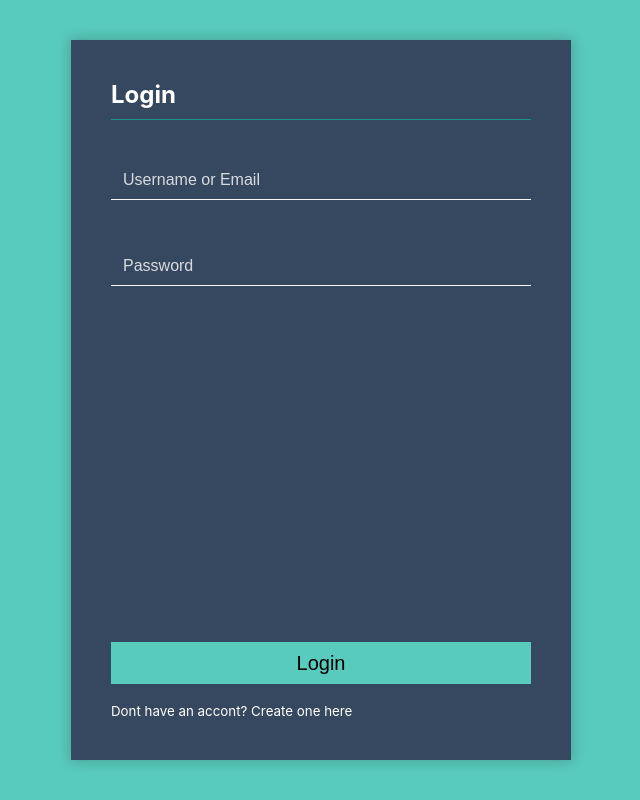
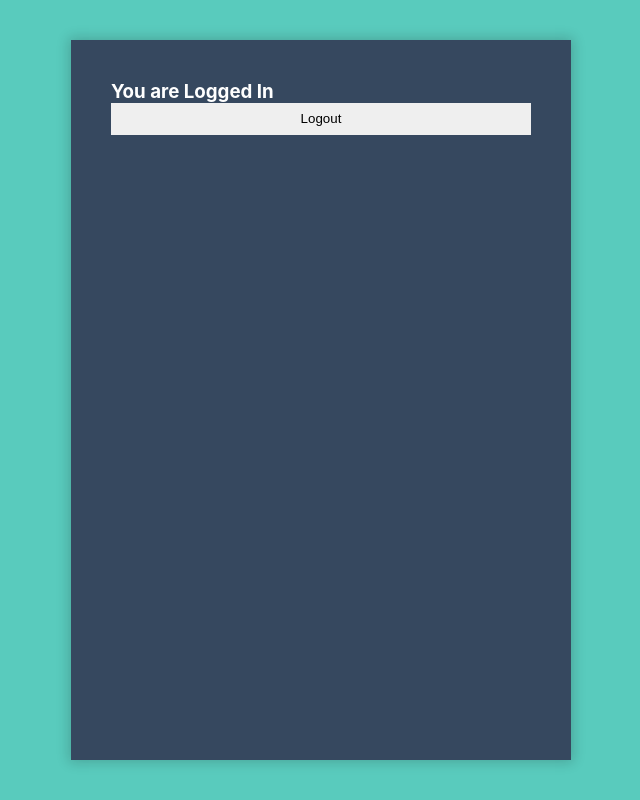
Before and after one commit to RichardHpa/module-planner-tool, a React (Create React App) app: page / in a window 1280 px wide. Shown: the whole page, without its empty margins (319-959 px from the left). Built offline with nearby package versions, Linux system fonts and the light colour scheme.

Commit message:
added login and logout state and added basic login and logout button, need to connect with server

```diff
--- a/src/App.js
+++ b/src/App.js
@@ -6,15 +6,22 @@ import {
 } from "react-router-dom";
 import './App.css';
 
+import {useSelector, useDispatch} from 'react-redux';
+
 import Authentication from './Components/Authentication';
+import Home from './Components/Home';
 
 function App() {
+
+    const isLoggedIn = useSelector(state => state.isLogged);
+    const dispatch = useDispatch();
+
     return (
         <Router>
             <div className="App">
                 <Switch>
                     <Route path="/">
-              <Authentication />
+                        { !isLoggedIn ? <Authentication /> : <Home/> }
                     </Route>
                 </Switch>
             </div>
--- a/src/Components/Authentication/index.js
+++ b/src/Components/Authentication/index.js
@@ -1,57 +1,39 @@
-import React, { Component } from 'react';
+import React, { Component, useState } from 'react';
 import './authentication.scss';
-import axios from 'axios';
 
-import {useSelector, useDispatch} from 'react-redux';
-import { login, logout} from '../../actions';
+import {useDispatch} from 'react-redux';
+import { login } from '../../actions';
 
-class Authentication extends Component {
-    constructor (props) {
-        super(props)
+function Authentication(){
+    const dispatch = useDispatch();
 
-        this.state = {
-            isLoggingIn: true
-        }
+    const [loggedInTab, changeTab] = useState(true);
+
+    const handleChangeTab = () => {
+        changeTab(!loggedInTab)
     }
 
-    changeTab = () => {
-        this.setState({
-            isLoggingIn: !this.state.isLoggingIn
-        })
+    const handleOnSubmit = () => {
+        dispatch(login())
     }
 
-    handleSubmit = (values, type) => {
-        // console.log(values);
-        // console.log(type);
-        // axios.post('')
-        //     .them()
-        //
-        // }
-    }
-
-    render(){
-        const { isLoggingIn } = this.state;
-        return (
+    return(
         <div className="authForm">
-                <div className="container" ref={ref => (this.container = ref)}>
-                {isLoggingIn && (
+            <div className="container">
+            {loggedInTab && (
                 <Login
-                        containerRef={ref => (this.current = ref)}
-                        onClick={this.changeTab}
-                        submitForm={this.handleSubmit}
+                    onClick={handleChangeTab}
+                    onSubmit={handleOnSubmit}
                 />
             )}
-                {!isLoggingIn && (
+            {!loggedInTab && (
                 <Register
-                        containerRef={ref => (this.current = ref)}
-                        onClick={this.changeTab}
-                        submitForm={this.handleSubmit}
+                    onClick={handleChangeTab}
                 />
             )}
             </div>
         </div>
     )
-    }
 }
 
 export default Authentication;
@@ -79,7 +61,7 @@ class Login extends Component {
             password: this.state.password
         }
 
-        this.props.submitForm(values, 'login');
+        this.props.onSubmit(values, 'login');
     }
 
     render(){
@@ -135,7 +117,7 @@ class Register extends Component {
             password: this.state.password
         }
 
-        this.props.submitForm(values, 'Register');
+        this.props.onSubmit(values, 'Register');
     }
 
     render(){
--- /dev/null
+++ b/src/Components/Home/home.scss
@@ -0,0 +1,65 @@
+.authForm{
+    width: 500px;
+    height: 90vh;
+    background-color: #36485f;
+    color: white;
+    box-shadow: 0px 0px 12px 2px rgba(15, 15, 15, 0.2);
+    padding: 40px;
+    .container{
+        height: 100%;
+    }
+
+    .loginFrom{
+        display: flex;
+        flex-direction: column;
+        justify-content: space-between;
+        height: 100%;
+        h2{
+            font-size: 24px;
+            padding-bottom: 10px;
+            margin-bottom: 40px;
+            border-bottom: 1px solid #199187;
+        }
+
+        input{
+            margin-bottom: 30px;
+            color: white;
+            border: 0;
+            border-bottom: 1px solid #f8f8f8;
+            width: 100%;
+            height: 40px;
+            background-color: transparent;
+            padding: .375rem .75rem;
+            font-size: 1rem;
+            font-weight: 400;
+    line-height: 1.5;
+        }
+
+        ::placeholder {
+          color: white;
+          opacity: 0.8;
+        }
+
+        .btnLogin{
+            background-color: #59cbbd;
+            font-size: 1.25rem;
+        }
+
+    }
+}
+
+.inputGroup{
+    margin-bottom: 1rem;
+}
+
+.btn{
+    width: 100%;
+    text-align: center;
+    border-radius: 0;
+    border: none;
+    font-weight: 400;
+    text-align: center;
+    vertical-align: middle;
+    line-height: 1.5;
+    padding: .375rem .75rem;
+}
--- /dev/null
+++ b/src/Components/Home/index.js
@@ -0,0 +1,35 @@
+import React, { Component, useState } from 'react';
+import './home.scss';
+
+import {useDispatch} from 'react-redux';
+import { logout } from '../../actions';
+
+function Home(){
+
+    const dispatch = useDispatch();
+
+    const [loggedInTab, changeTab] = useState(true);
+
+    const handleChangeTab = () => {
+        changeTab(!loggedInTab)
+    }
+
+    const handleLogout = () => {
+        dispatch(logout())
+    }
+
+    return(
+        <div className="authForm">
+            <div className="container">
+                <h3>You are Logged In</h3>
+                <div>
+                    <div className="inputGroup">
+                        <button className="btn btnLogin" onClick={handleLogout}>Logout</button>
+                    </div>
+                </div>
+            </div>
+        </div>
+    )
+}
+
+export default Home;
```
Lines whose indentation alone changed are shown as unchanged.
